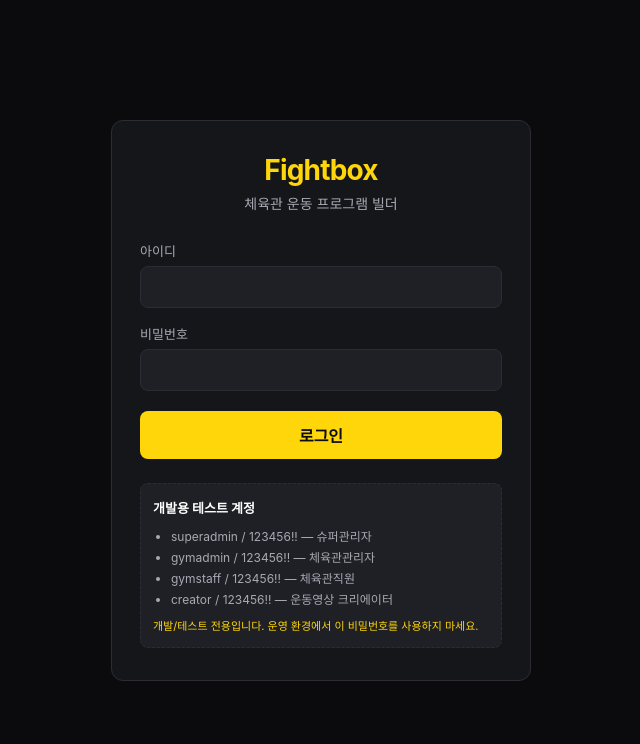
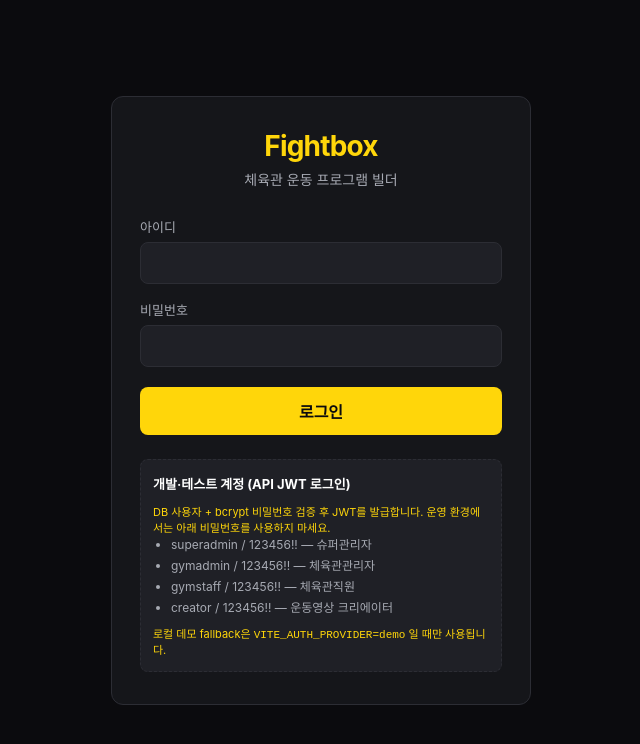
Before and after one commit to tjddyd55-crypto/fightbox, a React (Vite) app in the folder apps/web/: page /login in a window 1280 px wide. Shown: the top 744 px of the page, without its empty margins (319-959 px from the left). Built offline with nearby package versions, Linux system fonts and the light colour scheme; no server answers.

Commit message:
fix(web): align login copy with jwt auth
Co-authored-by: tjddyd55-crypto <tjddyd55-crypto@users.noreply.github.com>

```diff
--- a/apps/web/src/features/auth/LoginPage.tsx
+++ b/apps/web/src/features/auth/LoginPage.tsx
@@ -98,7 +98,11 @@ export function LoginPage() {
         </form>
 
         <aside className="auth-dev-hint" aria-label="개발용 테스트 계정 안내">
-          <h2>개발용 테스트 계정</h2>
+          <h2>개발·테스트 계정 (API JWT 로그인)</h2>
+          <p className="auth-dev-warning">
+            DB 사용자 + bcrypt 비밀번호 검증 후 JWT를 발급합니다. 운영 환경에서는 아래 비밀번호를
+            사용하지 마세요.
+          </p>
           <ul>
             {DEV_ACCOUNTS_HINT.map((account) => (
               <li key={account.loginId}>
@@ -107,7 +111,7 @@ export function LoginPage() {
             ))}
           </ul>
           <p className="auth-dev-warning">
-            개발/테스트 전용입니다. 운영 환경에서 이 비밀번호를 사용하지 마세요.
+            로컬 데모 fallback은 <code>VITE_AUTH_PROVIDER=demo</code> 일 때만 사용됩니다.
           </p>
         </aside>
       </div>
```
